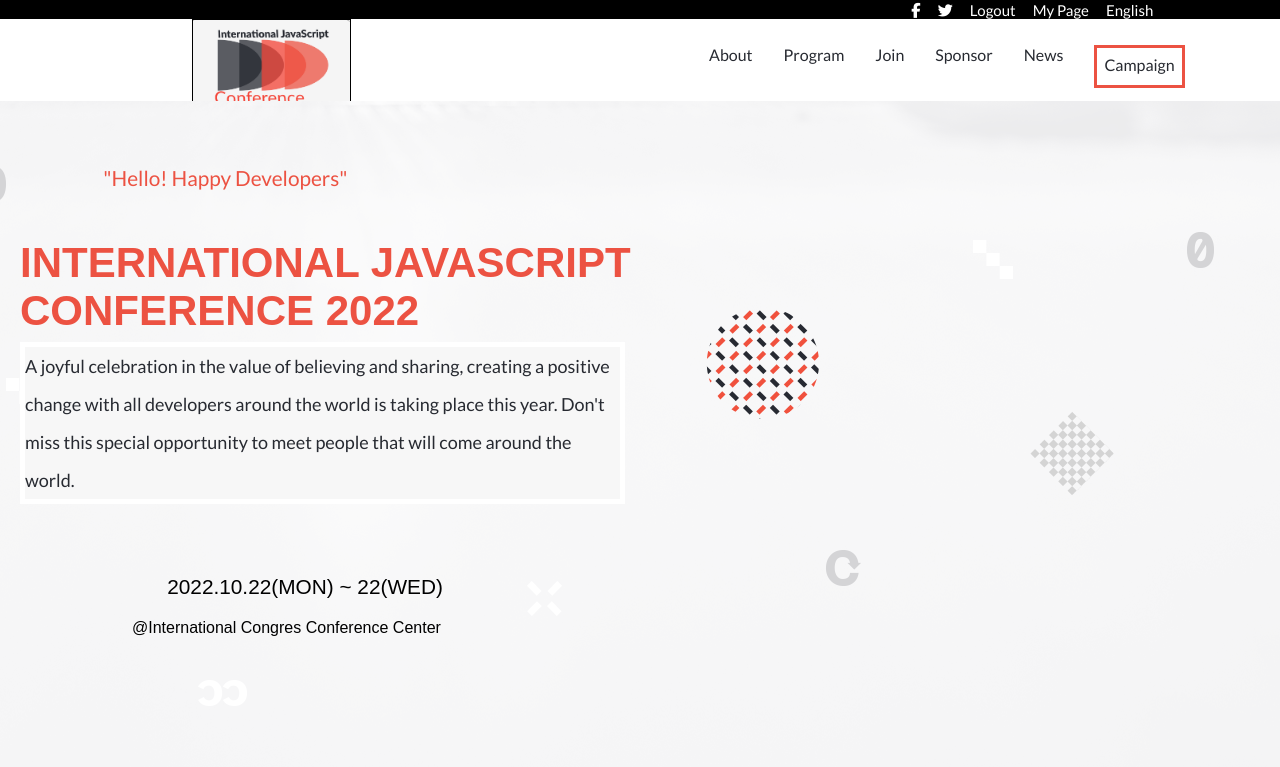
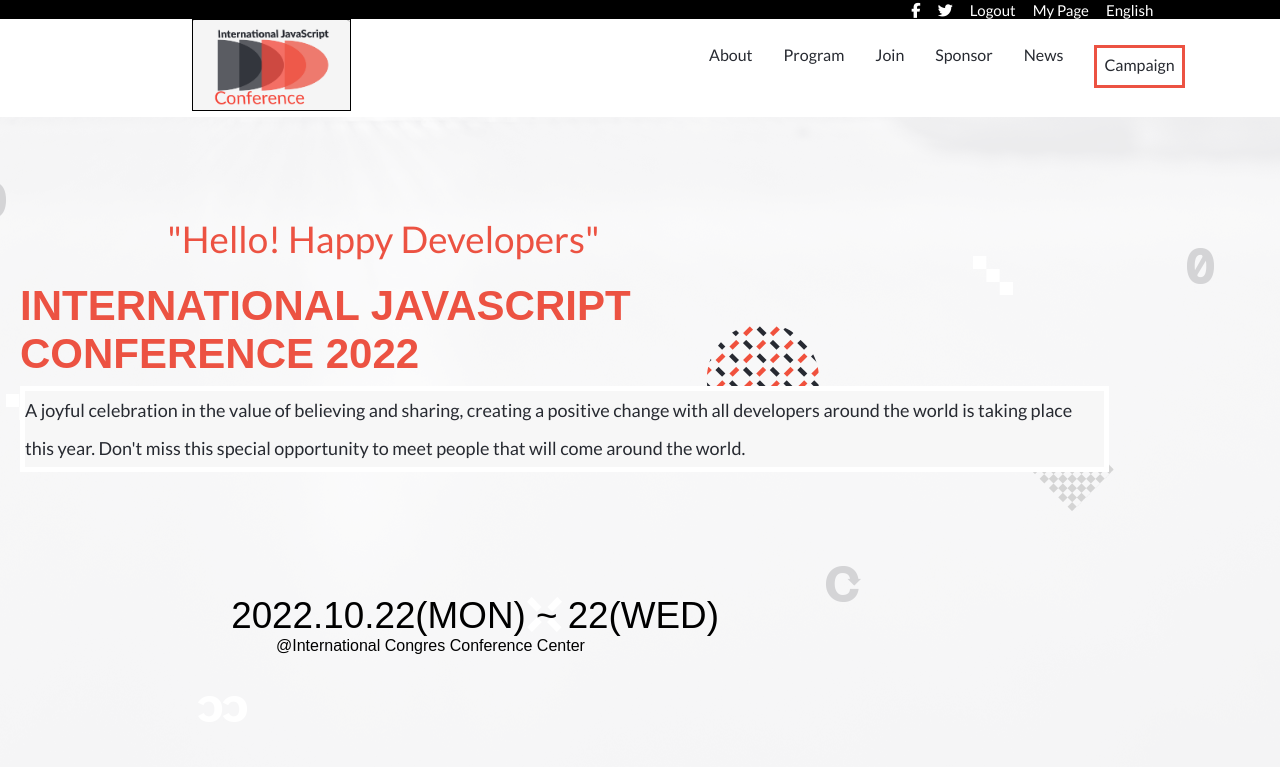
Before and after one commit to Piercel2022/Javascript-Conference-Event, a website: page index.html in a window 1280 px wide. Shown: the top 767 px of the page. Drawn offline with Linux system fonts and the light colour scheme; a web font is replaced by a local one.

Commit message:
Workflow

```diff
--- a/css/mobile.css
+++ b/css/mobile.css
@@ -56,7 +56,8 @@
   display: flex;
   justify-content: center;
   position: relative;
-  left: 0;
+  width: 70%;
+  left: 4em;
 }
 
 .about-logo-section h3 {
--- a/css/style.css
+++ b/css/style.css
@@ -395,6 +395,7 @@ a:-webkit-any-link {
   font-size: 18px;
   line-height: 38px;
   font-weight: 500;
+  width: 87%;
   border: 5px solid white;
   color: #272a31;
   background: #f7f7f7;
@@ -409,7 +410,7 @@ a:-webkit-any-link {
 
 .event-details p {
   position: relative;
-  left: 3em;
+  left: 12em;
 }
 
 .main-container .main-title {
@@ -436,9 +437,13 @@ a:-webkit-any-link {
 
 .main-section h3 {
   position: relative;
+  top: 1em;
   left: 4em;
-  font-size: 1.3rem;
+  font-size: 2.3rem;
   font-weight: 400;
+}
+@media screen {
+
 }
 
 .activities .main-program {
```
